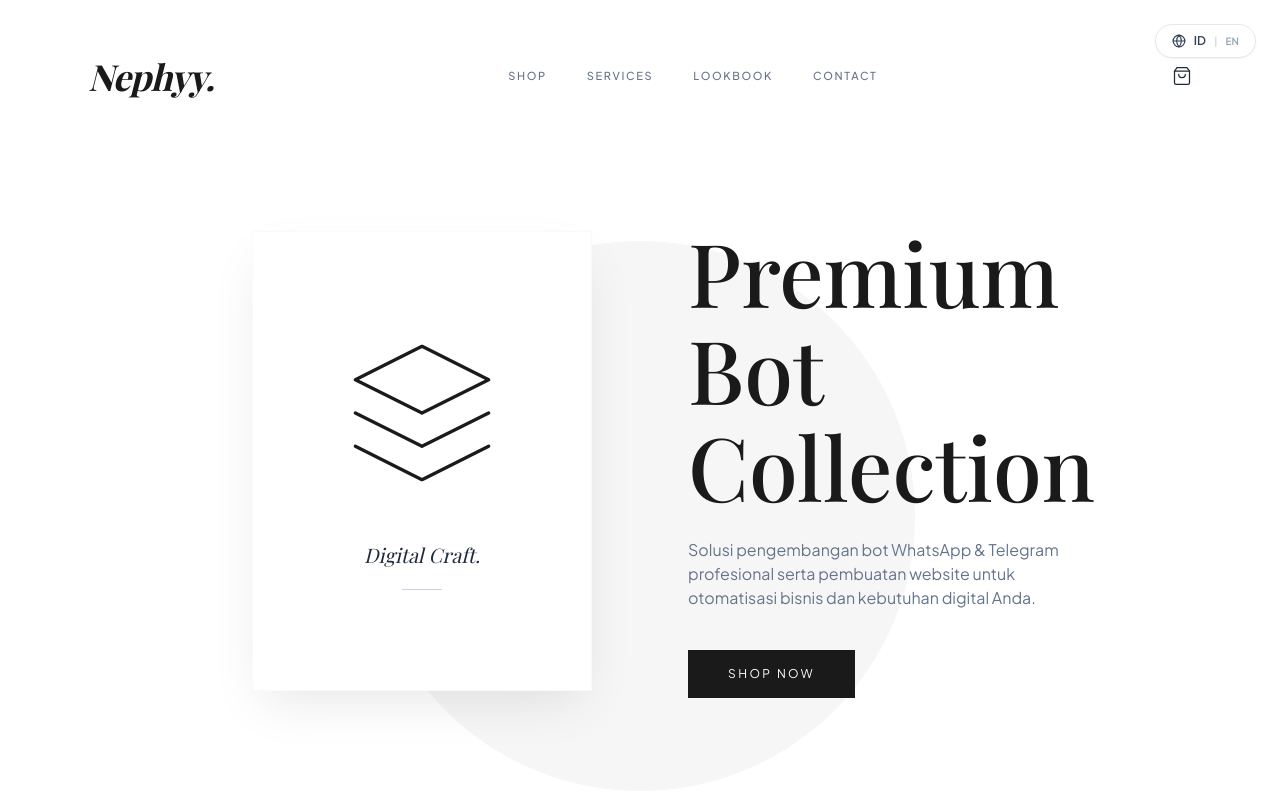
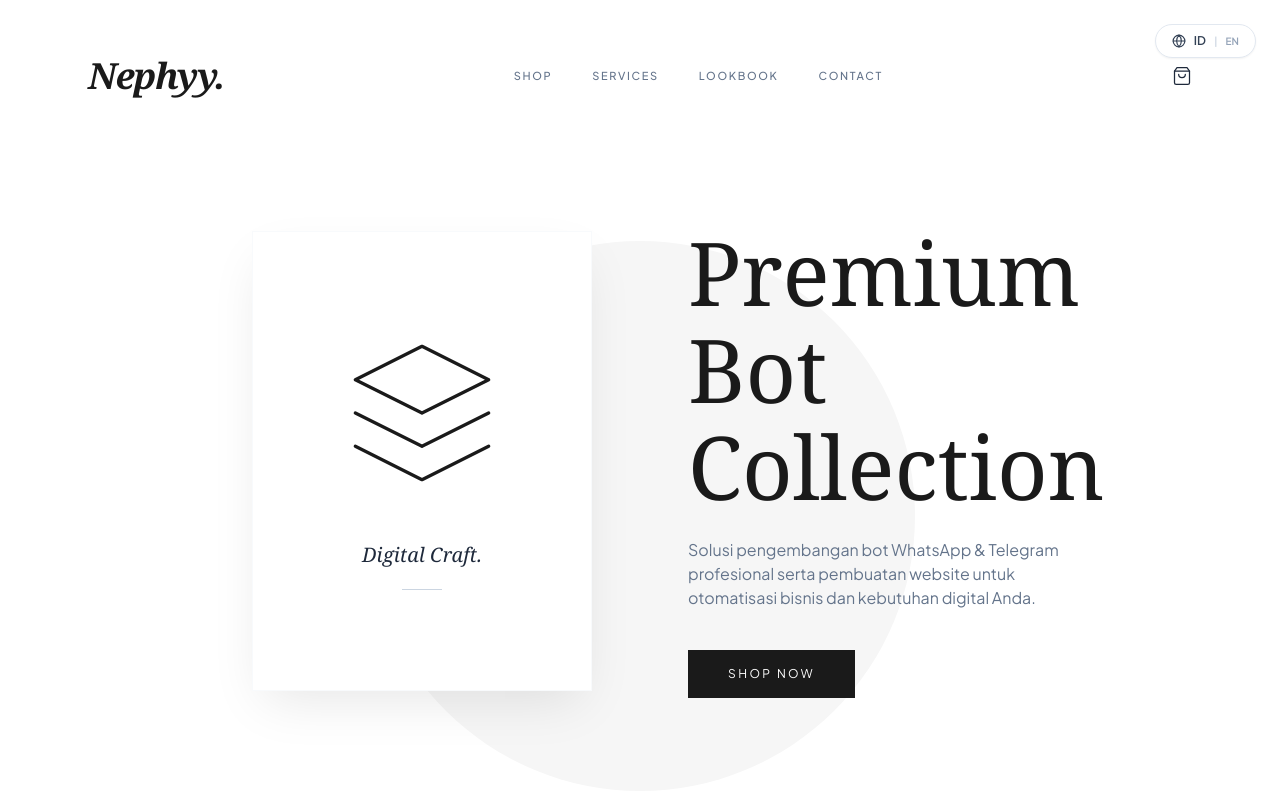
Before and after one commit to Nephyy1/itsnephyy, a Next.js app: page / in a window 1280 px wide. Shown: the top 800 px of the page. Built offline with nearby package versions, Linux system fonts and the light colour scheme.

Commit message:
Update tailwind.config.js

```diff
--- a/tailwind.config.js
+++ b/tailwind.config.js
@@ -1,3 +1,4 @@
+
 /** @type {import('tailwindcss').Config} */
 module.exports = {
   content: [
@@ -10,7 +11,6 @@
     extend: {
       fontFamily: {
         sans: ['var(--font-jakarta)'],
-        serif: ['var(--font-playfair)'],
       },
     },
   },
```
